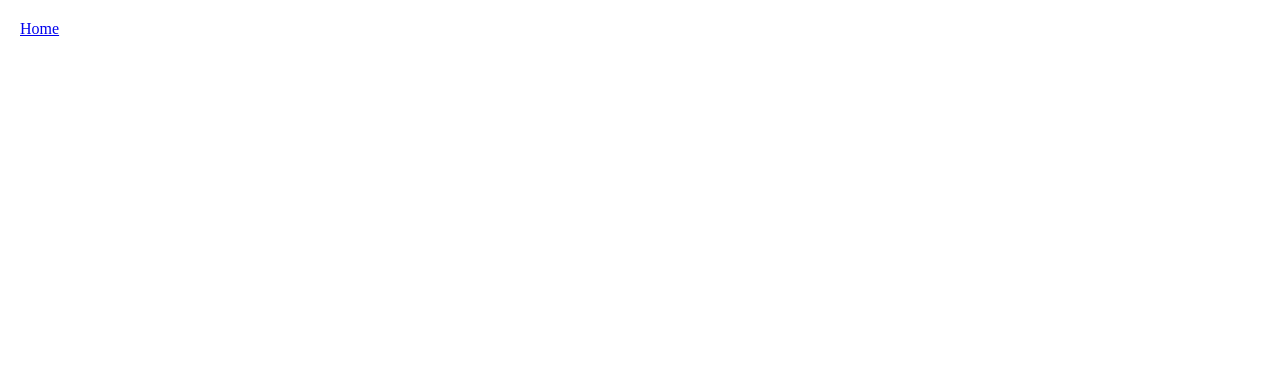
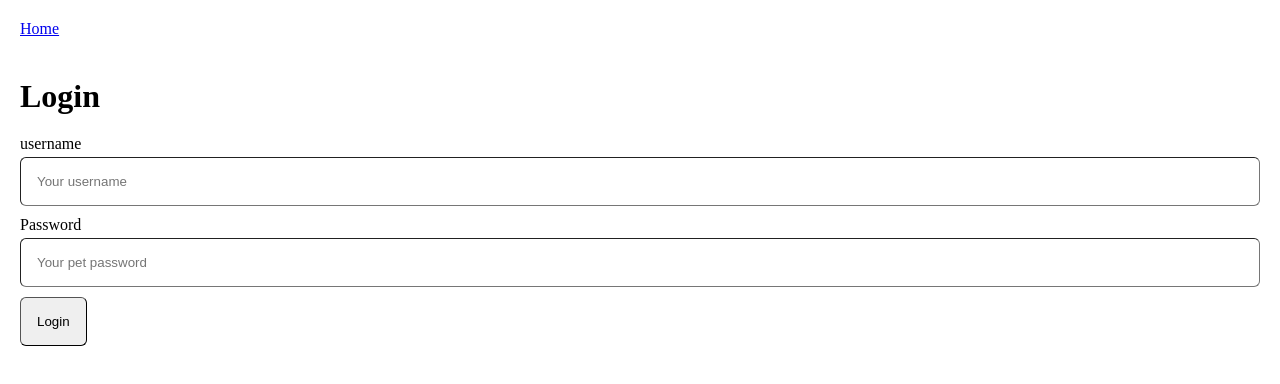
Before and after one commit to helio-leao/pet-agenda, a React (Vite) app: page /login in a window 1280 px wide. Before the commit this address had no page. Shown: the top 384 px of the page. Built offline with nearby package versions, Linux system fonts and the light colour scheme.

Commit message:
feat: add Login page and implement session redirection in Home page

```diff
--- a/src/App.tsx
+++ b/src/App.tsx
@@ -1,6 +1,7 @@
 import "./App.css";
 import { BrowserRouter as Router, Routes, Route } from "react-router-dom";
 import Home from "./pages/Home";
+import Login from "./pages/Login";
 import NewPet from "./pages/NewPet";
 import Header from "./components/Header";
 import Signup from "./pages/Signup";
@@ -13,6 +14,7 @@ function App() {
         <Header />
         <Routes>
           <Route path="/" element={<Home />} />
+          <Route path="/login" element={<Login />} />
           <Route path="/signup" element={<Signup />} />
           <Route path="/new-pet" element={<NewPet />} />
         </Routes>
--- a/src/pages/Home/index.tsx
+++ b/src/pages/Home/index.tsx
@@ -1,7 +1,15 @@
 import { Link } from "react-router-dom";
 import styles from "./style.module.css";
+import { useSession } from "../../contexts/session";
+import { Navigate } from "react-router-dom";
 
 export default function Home() {
+  const { session } = useSession();
+
+  if (!session) {
+    return <Navigate to="/login" />;
+  }
+
   return (
     <main className={styles.container}>
       <h1 className={styles.pageTitle}>Home</h1>
--- /dev/null
+++ b/src/pages/Login/index.tsx
@@ -0,0 +1,56 @@
+import { useState } from "react";
+import style from "./style.module.css";
+
+export default function NewPet() {
+  const [username, setUsername] = useState("");
+  const [password, setPassword] = useState("");
+
+  function handleLogin(e: React.FormEvent<HTMLFormElement>) {
+    e.preventDefault();
+
+    const newPet = {
+      username,
+      password,
+    };
+    console.log(newPet);
+  }
+
+  return (
+    <main className={style.container}>
+      <h1 className={style.pageTitle}>Login</h1>
+
+      <form className={style.formContainer} onSubmit={handleLogin}>
+        <div className={style.fieldContainer}>
+          <label htmlFor="username">username</label>
+          <input
+            type="text"
+            className={style.inputElement}
+            id="username"
+            placeholder="Your username"
+            value={username}
+            onChange={(e) => setUsername(e.target.value)}
+          />
+        </div>
+
+        <div className={style.fieldContainer}>
+          <label htmlFor="password">Password</label>
+          <input
+            type="text"
+            className={style.inputElement}
+            id="password"
+            placeholder="Your pet password"
+            value={password}
+            onChange={(e) => setPassword(e.target.value)}
+          />
+        </div>
+
+        <button
+          style={{ alignSelf: "flex-start" }}
+          className={style.inputElement}
+        >
+          Login
+        </button>
+      </form>
+    </main>
+  );
+}
--- /dev/null
+++ b/src/pages/Login/style.module.css
@@ -0,0 +1,27 @@
+.container {
+  padding: 20px;
+}
+
+.pageTitle {
+  margin-bottom: 20px;
+}
+
+.formContainer,
+.fieldContainer {
+  display: flex;
+  flex-direction: column;
+}
+
+.formContainer {
+  gap: 10px;
+}
+
+.fieldContainer {
+  gap: 4px;
+}
+
+.inputElement {
+  padding: 16px;
+  border-radius: 6px;
+  border-width: 1px;
+}
--- a/src/pages/NewPet/index.tsx
+++ b/src/pages/NewPet/index.tsx
@@ -29,7 +29,7 @@ export default function NewPet() {
           <label htmlFor="name">Name</label>
           <input
             type="text"
-            className={style.inputElements}
+            className={style.inputElement}
             id="name"
             placeholder="Your pet name"
             value={name}
@@ -41,7 +41,7 @@ export default function NewPet() {
           <label htmlFor="species">Species</label>
           <input
             type="text"
-            className={style.inputElements}
+            className={style.inputElement}
             id="species"
             placeholder="Your pet species"
             value={species}
@@ -52,7 +52,7 @@ export default function NewPet() {
           <label htmlFor="race">Race</label>
           <input
             type="text"
-            className={style.inputElements}
+            className={style.inputElement}
             id="race"
             placeholder="Your pet race"
             value={race}
@@ -63,7 +63,7 @@ export default function NewPet() {
           <label htmlFor="birthdate">Birthdate</label>
           <input
             type="date"
-            className={style.inputElements}
+            className={style.inputElement}
             id="birthdate"
             value={birthdate}
             onChange={(e) => setBirthdate(e.target.value)}
@@ -83,7 +83,7 @@ export default function NewPet() {
 
         <button
           style={{ alignSelf: "flex-start" }}
-          className={style.inputElements}
+          className={style.inputElement}
         >
           Save
         </button>
--- a/src/pages/Signup/index.tsx
+++ b/src/pages/Signup/index.tsx
@@ -58,7 +58,7 @@ export default function Signup() {
           <label htmlFor="name">Name</label>
           <input
             type="text"
-            className={style.inputElements}
+            className={style.inputElement}
             id="name"
             placeholder="Your name"
             value={name}
@@ -70,7 +70,7 @@ export default function Signup() {
           <label htmlFor="username">Username</label>
           <input
             type="text"
-            className={style.inputElements}
+            className={style.inputElement}
             id="username"
             placeholder="Your username"
             value={username}
@@ -82,7 +82,7 @@ export default function Signup() {
           <label htmlFor="password">Password</label>
           <input
             type="password"
-            className={style.inputElements}
+            className={style.inputElement}
             id="password"
             placeholder="Your password"
             value={password}
@@ -94,7 +94,7 @@ export default function Signup() {
           <label htmlFor="email">Email</label>
           <input
             type="email"
-            className={style.inputElements}
+            className={style.inputElement}
             id="email"
             placeholder="Your email"
             value={email}
@@ -116,7 +116,7 @@ export default function Signup() {
 
         <button
           style={{ alignSelf: "flex-start" }}
-          className={style.inputElements}
+          className={style.inputElement}
         >
           Save
         </button>
--- a/src/pages/Signup/style.module.css
+++ b/src/pages/Signup/style.module.css
@@ -20,7 +20,7 @@
   gap: 4px;
 }
 
-.inputElements {
+.inputElement {
   padding: 16px;
   border-radius: 6px;
   border-width: 1px;
```
